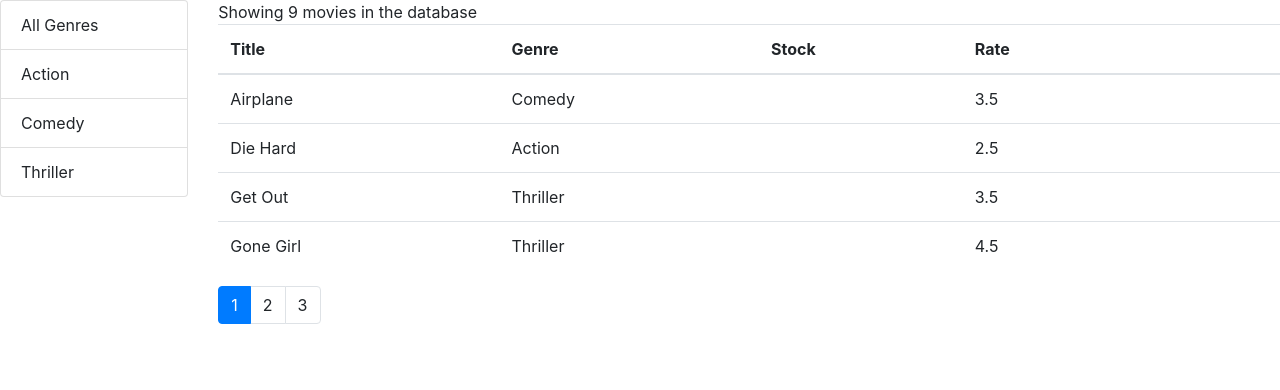
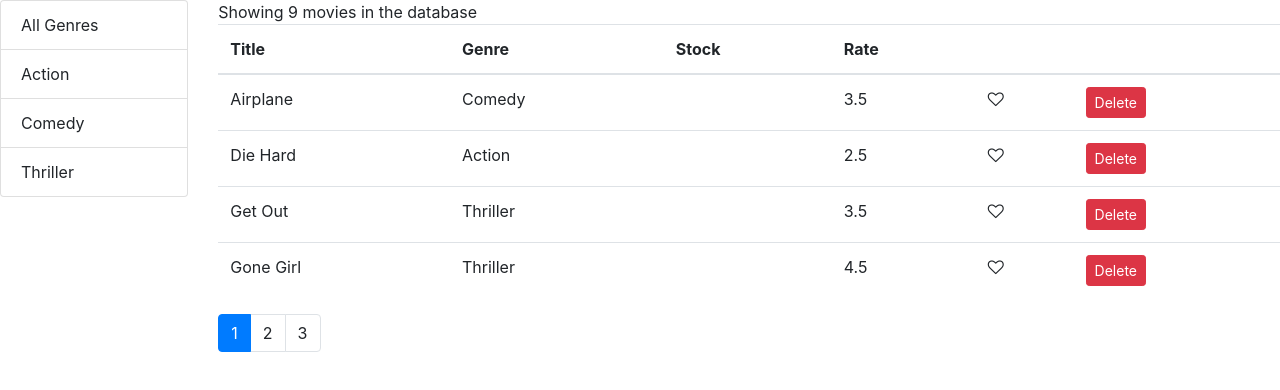
Before and after one commit to TazzyG/vidly, a React (Create React App) app: page / in a window 1280 px wide. Shown: the top 390 px of the page. Built offline with nearby package versions, Linux system fonts and the light colour scheme.

Commit message:
table cells built but missing stock

```diff
--- a/src/components/common/tableBody.jsx
+++ b/src/components/common/tableBody.jsx
@@ -3,9 +3,13 @@ import _ from "lodash";
 
 class TableBody extends Component {
   renderCell = (item, column) => {
-    if (column.content) column.content(item);
+    if (column.content) return column.content(item);
 
     return _.get(item, column.path);
+  };
+
+  createKey = (item, column) => {
+    return item._id + (column.path || column.key);
   };
 
   render() {
@@ -16,7 +20,9 @@ class TableBody extends Component {
         {data.map(item => (
           <tr>
             {columns.map(column => (
-              <td>{this.renderCell(item, column)}</td>
+              <td key={this.createKey(item, column)}>
+                {this.renderCell(item, column)}
+              </td>
             ))}
           </tr>
         ))}
--- a/src/components/moviesTable.jsx
+++ b/src/components/moviesTable.jsx
@@ -29,7 +29,7 @@ class moviesTable extends Component {
     }
   ];
   render() {
-    const { movies, onDelete, onLike, onSort, sortColumn } = this.props;
+    const { movies, onSort, sortColumn } = this.props;
     return (
       <table className="table">
         <TableHeader
--- a/src/services/fakeMovieService.js
+++ b/src/services/fakeMovieService.js
@@ -7,8 +7,7 @@ const movies = [
     genre: { _id: "5b21ca3eeb7f6fbccd471818", name: "Action" },
     numberInStock: 6,
     dailyRentalRate: 2.5,
-    publishDate: "2018-01-03T19:04:28.809Z",
-    liked: true
+    publishDate: "2018-01-03T19:04:28.809Z"
   },
   {
     _id: "5b21ca3eeb7f6fbccd471816",
```
